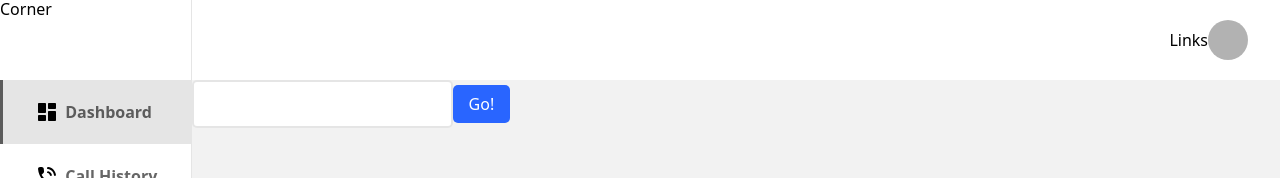
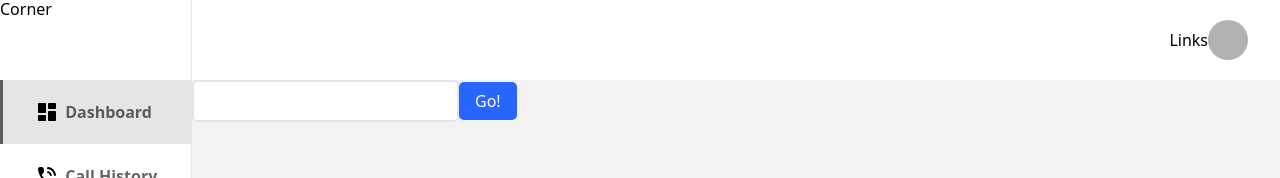
Before and after one commit to TaskSquirrel/response-ui, a React app: page / in a window 1280 px wide. Shown: the top 178 px of the page. Built offline with nearby package versions, Linux system fonts and the light colour scheme.

Commit message:
Smaller text box

```diff
--- a/src/components/Form/TextBox.module.scss
+++ b/src/components/Form/TextBox.module.scss
@@ -1,5 +1,5 @@
 .textbox {
-    padding: 0.8rem;
+    padding: 0.6rem 1rem;
     border: 2px solid rgba(0, 0, 0, 0.1);
     border-radius: 5px;
 
```
